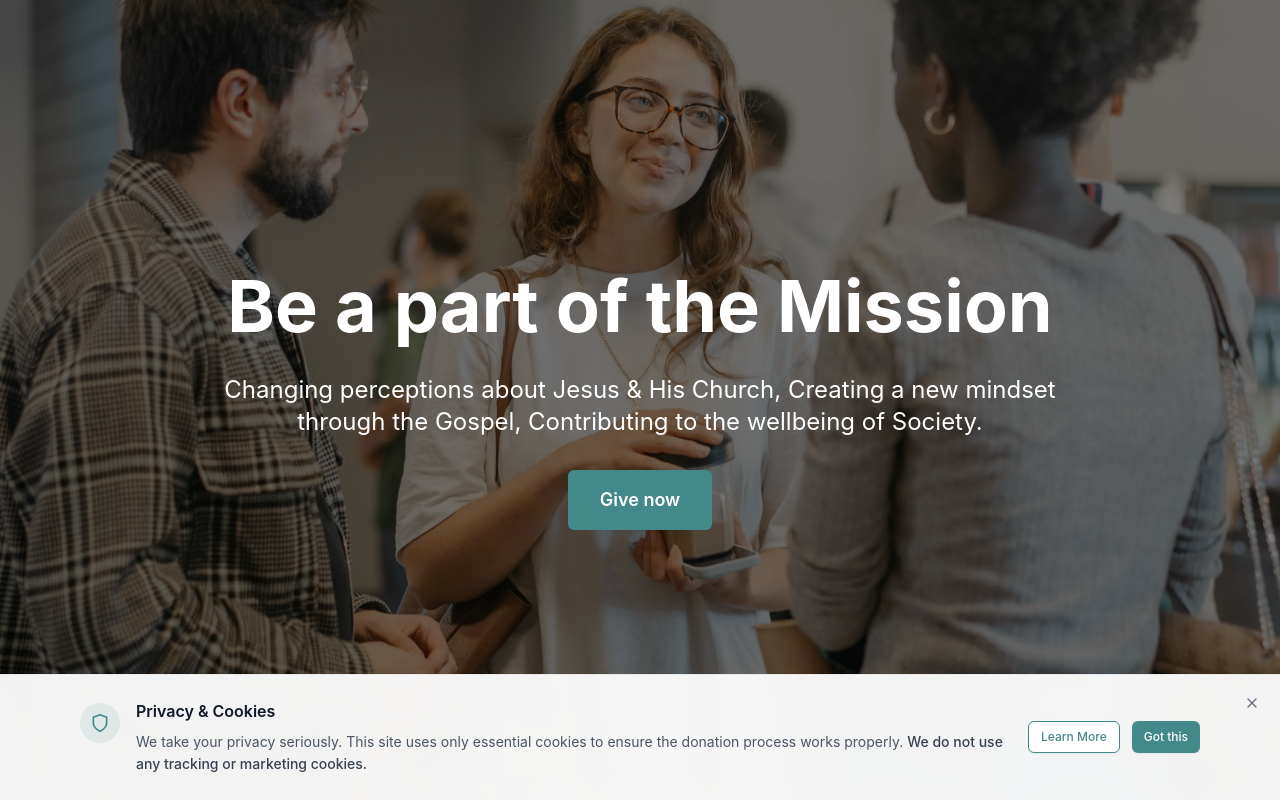
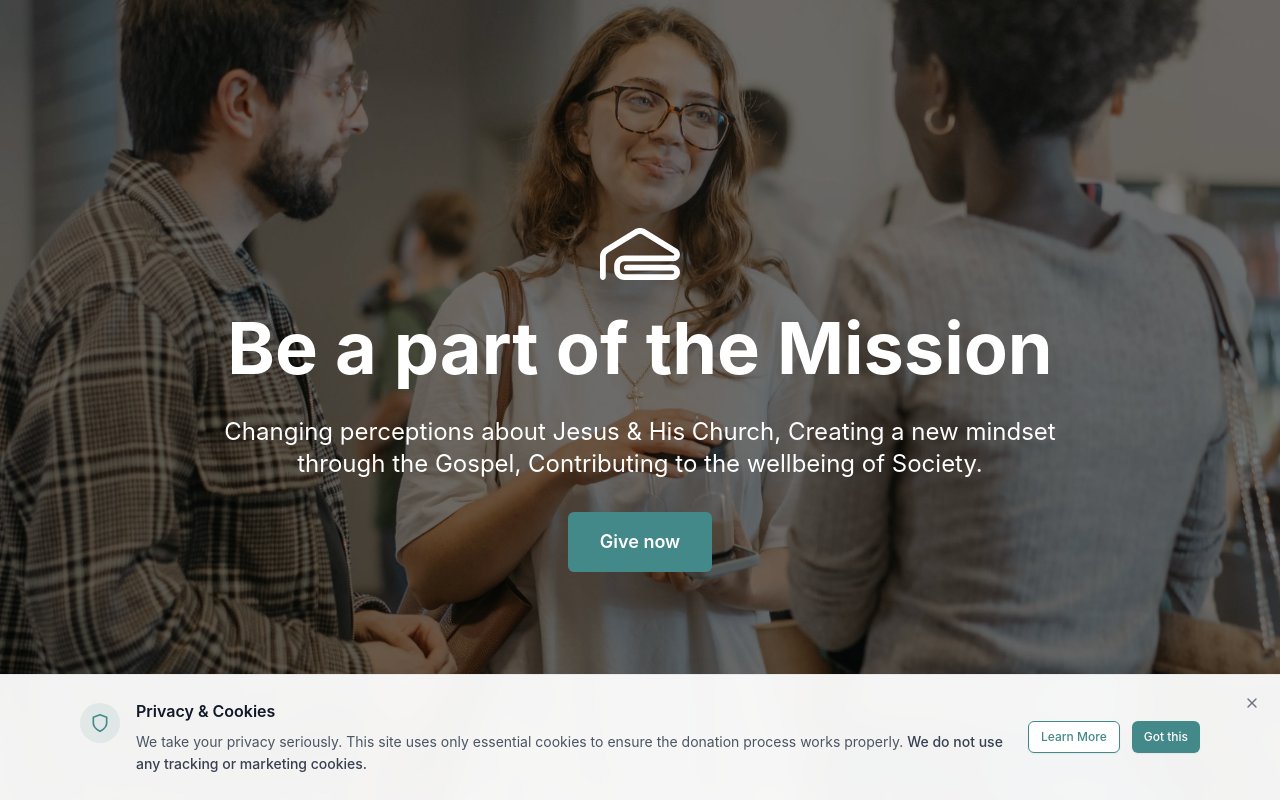
Before and after one commit to lexms/giving-online, a Next.js app: page / in a window 1280 px wide. Shown: the top 800 px of the page. Built offline with nearby package versions, Linux system fonts and the light colour scheme.

Commit message:
feat: remove Imprint and Privacy Policy pages with corresponding content and layout, enhancing site compliance and user information accessibility. Include Giving logo on HomePage for improved branding.

```diff
--- a/app/page.tsx
+++ b/app/page.tsx
@@ -3,6 +3,7 @@
 import { FundraisingBox } from "@/components/ui/fundraising-box"
 import { YouCanAlso } from "@/components/ui/you-can-also"
 import { Church, HeartHandshake, Crown, Home } from "lucide-react"
+import Image from "next/image"
 
 // FundraisingBox hash from your URL
 const FUNDRAISING_BOX_HASH = "0s4qe4vszf7y7jfh"
@@ -21,6 +22,17 @@ export default function HomePage() {
           }}
         />
         <div className="absolute inset-0 flex flex-col items-center justify-center text-center px-4">
+          {/* Giving Logo */}
+          <div className="mb-8">
+            <Image
+              src="/images/giving-LogoOnly-white.svg"
+              alt="Giving Logo"
+              width={80}
+              height={52}
+              className="mx-auto"
+              priority
+            />
+          </div>
           <h1 className="text-6xl md:text-7xl font-bold text-white mb-8">
             Be a part of the Mission
           </h1>
```
Also changed, not shown: app/_imprint/page.tsx (renamed from app/imprint/page.tsx), app/_privacy-policy/content.ts (renamed from app/privacy-policy/content.ts), app/_privacy-policy/page.tsx (renamed from app/privacy-policy/page.tsx), public/images/giving-LogoOnly-white.svg (added).
